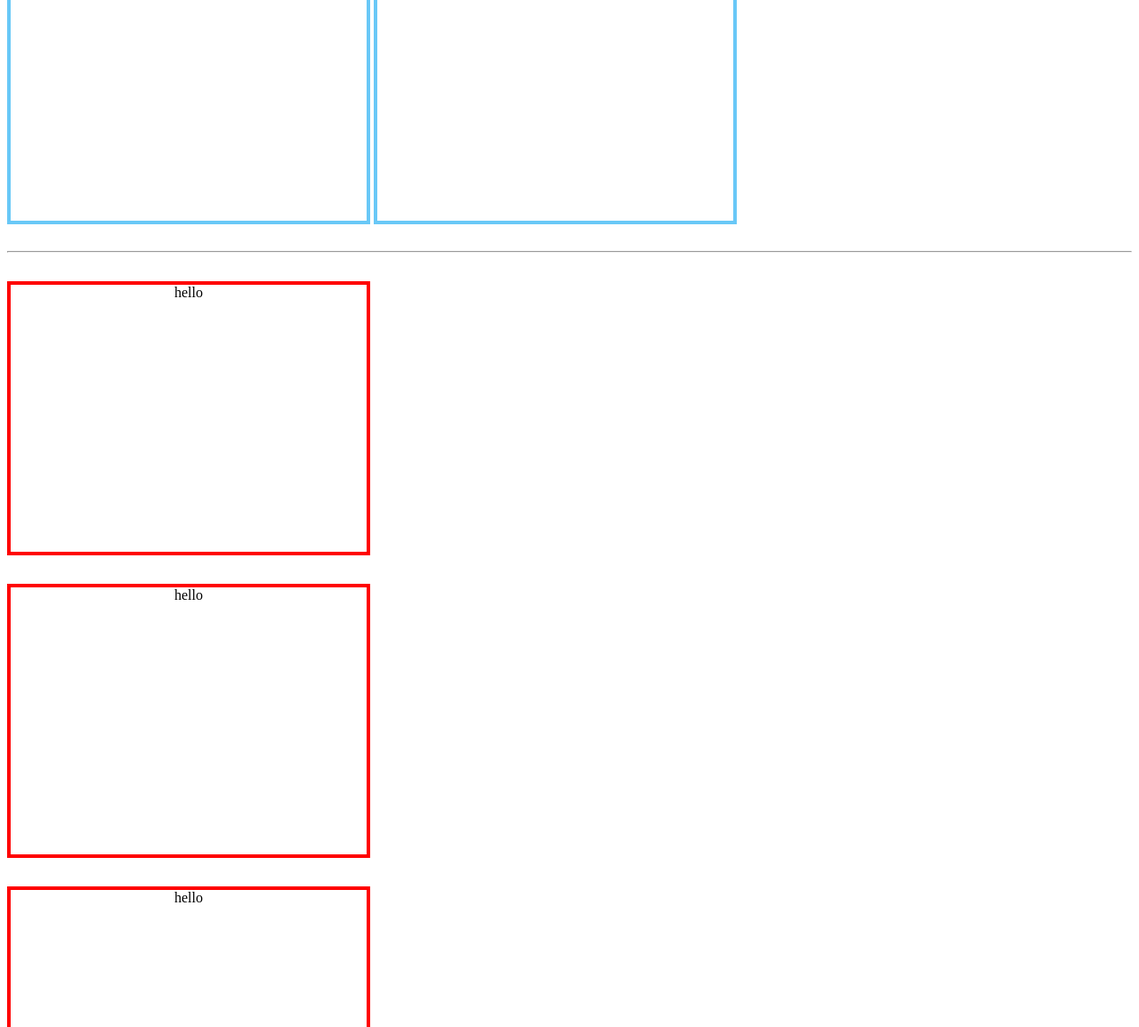
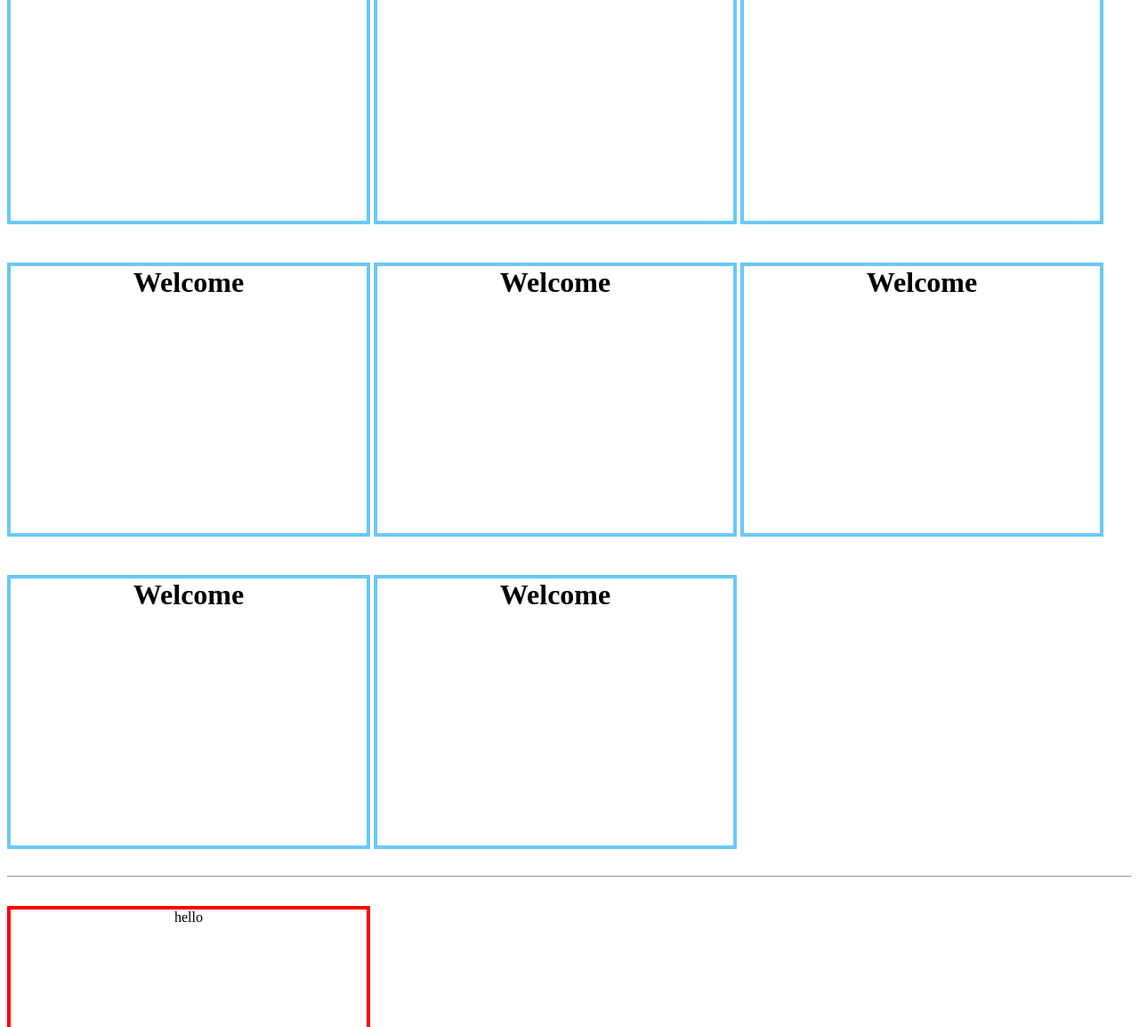
Before and after one commit to Aryanmridha13/WEBDEV13, a plain HTML site: page html/display.html in a window 1280 px wide. Shown: the part 436-1590 px from the top of the page at 89% size. Drawn offline with Linux system fonts and the light colour scheme.

Commit message:
html fike display

```diff
--- a/html/display.html
+++ b/html/display.html
@@ -34,6 +34,12 @@
     <h1>Welcome</h1>
     <h1>Welcome</h1>
     <h1>Welcome</h1>
+    <h1>Welcome</h1>
+    <h1>Welcome</h1>
+    <h1>Welcome</h1>
+    <h1>Welcome</h1>
+    <h1>Welcome</h1>
+    <h1>Welcome</h1>
 <hr>
     <span>hello</span>
     <span>hello</span>
```
